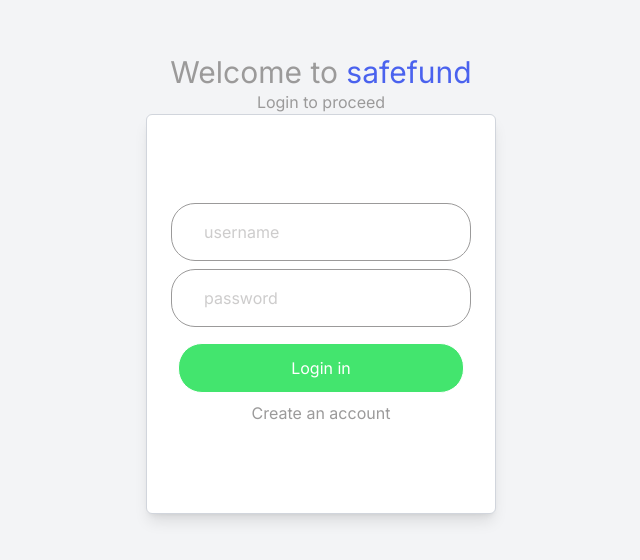
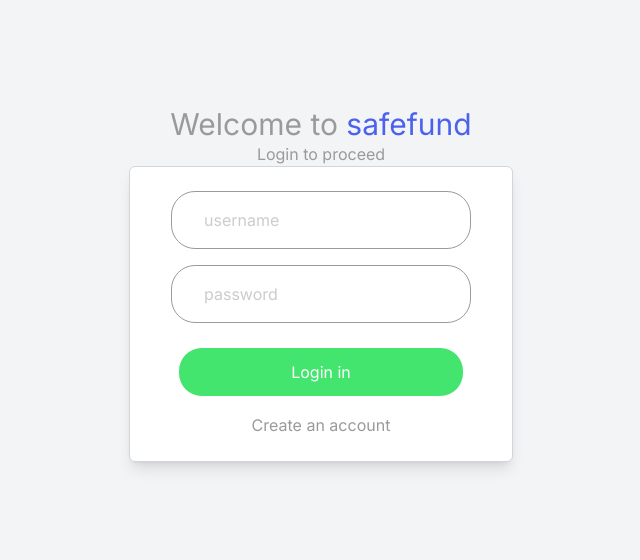
Before and after one commit to Shubhangpathak/Expense-Tracker-App, a React (Vite) app in the folder client/: page /signin in a window 1280 px wide. Shown: the part 116-676 px from the top of the page, without its empty margins (319-959 px from the left). Built offline with nearby package versions, Linux system fonts and the light colour scheme.

Commit message:
changes in ui

```diff
--- a/client/src/pages/Signin.jsx
+++ b/client/src/pages/Signin.jsx
@@ -40,7 +40,7 @@ function Signin(type, placeholder, value, onChange) {
   };
   return (
     <>
-      <div className="flex flex-col items-center justify-center h-screen bg-gray-100">
+      <div className="flex flex-col items-center justify-center min-h-screen w-full bg-gray-100 px-4">
         <h3 className="text-3xl">
           Welcome to <span className="text-clr-sapphire">safefund</span>
         </h3>
@@ -48,7 +48,7 @@ function Signin(type, placeholder, value, onChange) {
 
         <form
           onSubmit={handleSignin}
-          className="flex flex-col p-6 border border-gray-300 rounded-md shadow-lg bg-white h-100 justify-center gap-2 items-center"
+          className="flex flex-col w-full max-w-sm min-w-[300px] p-6 border border-gray-300 rounded-md shadow-lg bg-white justify-center gap-4 items-center"
         >
           {/* <span>Username</span> */}
           <FormInput
```
